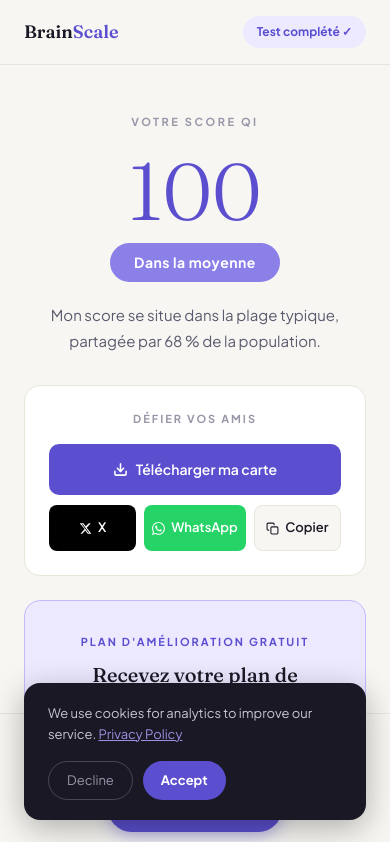
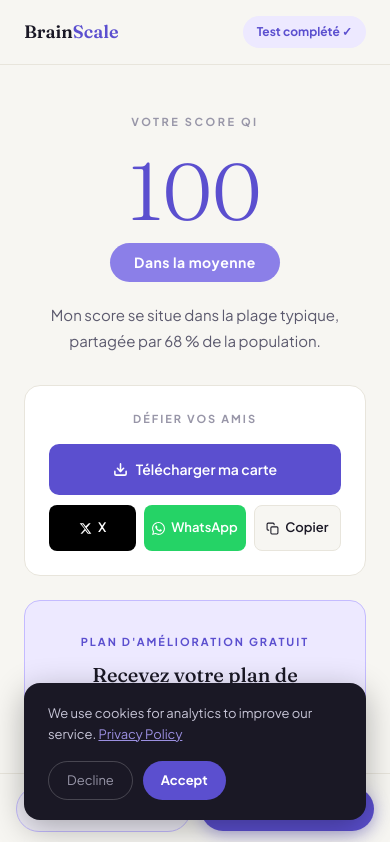
Before and after one commit to devbrainscale/brainscale, a Next.js app: page /fr/results in a window 390 px wide. Shown: the top 842 px of the page. Built offline with nearby package versions, Linux system fonts and the light colour scheme.

Commit message:
fix: premium overlay height, responsive sticky footer, replace dots with segments

```diff
--- a/src/app/fr/results/ResultsContent.tsx
+++ b/src/app/fr/results/ResultsContent.tsx
@@ -473,7 +473,7 @@ export default function FrResultsContent() {
 
         {/* PREMIUM TEASER */}
         <div style={{ position: "relative", borderRadius: "16px", overflow: "hidden", marginBottom: "28px" }}>
-          <div style={{ backgroundColor: "#fff", border: "1px solid #E8E5DC", padding: "32px", filter: "blur(4px)", userSelect: "none", pointerEvents: "none", minHeight: "320px" }}>
+          <div style={{ backgroundColor: "#fff", border: "1px solid #E8E5DC", padding: "32px", filter: "blur(4px)", userSelect: "none", pointerEvents: "none", minHeight: "660px" }}>
             <h3 style={{ fontFamily: "var(--font-display, serif)", fontSize: "17px", color: "#1A1825", marginBottom: "16px" }}>Profil cognitif détaillé</h3>
             {["Mémoire de travail : 94e percentile", "Traitement visuo-spatial : 87e percentile", "Raisonnement fluide : 96e percentile", "Vitesse de traitement : 79e percentile", "Attention soutenue : 88e percentile"].map((item) => (
               <div key={item} style={{ padding: "12px 0", borderBottom: "1px solid #E8E5DC", fontSize: "13px", color: "#5C5A6E" }}>{item}</div>
@@ -534,17 +534,26 @@ export default function FrResultsContent() {
       </main>
 
       {/* STICKY BOTTOM CTA */}
-      <div style={{ position: "fixed", bottom: 0, left: 0, right: 0, backgroundColor: "rgba(247,246,242,0.97)", backdropFilter: "blur(12px)", borderTop: "1px solid #E8E5DC", padding: "12px 20px", zIndex: 100 }}>
-        <div style={{ maxWidth: "680px", margin: "0 auto", display: "flex", alignItems: "center", justifyContent: "center", gap: "10px", flexWrap: "wrap" }}>
-          <span style={{ fontSize: "13px", color: "#5C5A6E", fontWeight: 500, whiteSpace: "nowrap" }}>
-            <strong style={{ color: "#1A1825" }}>Débloquer votre rapport</strong>
-          </span>
-          <button onClick={() => handleUnlock('basic')} disabled={checkoutLoading !== null}
-            style={{ backgroundColor: "#F0EEF8", color: "#5B4FCF", padding: "12px 22px", borderRadius: "999px", fontSize: "14px", fontWeight: 700, border: "1.5px solid #C4BBFF", cursor: checkoutLoading !== null ? "not-allowed" : "pointer", whiteSpace: "nowrap", opacity: checkoutLoading === 'basic' ? 0.6 : 1, transition: "all 0.15s ease" }}>
+      <style>{`
+        .bs-sticky { display:flex; align-items:center; justify-content:center; gap:10px; max-width:680px; margin:0 auto; }
+        .bs-sticky-label { font-size:13px; color:#5C5A6E; font-weight:500; white-space:nowrap; }
+        .bs-btn-basic { background:#F0EEF8; color:#5B4FCF; padding:12px 20px; border-radius:999px; font-size:13px; font-weight:700; border:1.5px solid #C4BBFF; white-space:nowrap; cursor:pointer; transition:all .15s; }
+        .bs-btn-premium { background:#5B4FCF; color:#fff; padding:12px 20px; border-radius:999px; font-size:13px; font-weight:700; border:none; white-space:nowrap; cursor:pointer; box-shadow:0 4px 16px rgba(91,79,207,.4); transition:all .15s; }
+        @media (max-width:480px) {
+          .bs-sticky { flex-wrap:nowrap; }
+          .bs-sticky-label { display:none; }
+          .bs-btn-basic, .bs-btn-premium { flex:1; text-align:center; font-size:12px; padding:12px 10px; }
+        }
+      `}</style>
+      <div style={{ position: "fixed", bottom: 0, left: 0, right: 0, backgroundColor: "rgba(247,246,242,0.97)", backdropFilter: "blur(12px)", borderTop: "1px solid #E8E5DC", padding: "12px 16px", zIndex: 100 }}>
+        <div className="bs-sticky">
+          <span className="bs-sticky-label"><strong style={{ color: "#1A1825" }}>Débloquer votre rapport</strong></span>
+          <button onClick={() => handleUnlock('basic')} disabled={checkoutLoading !== null} className="bs-btn-basic"
+            style={{ opacity: checkoutLoading === 'basic' ? 0.6 : 1 }}>
             {checkoutLoading === 'basic' ? "…" : "Essentiel — 14,99 $"}
           </button>
-          <button onClick={() => handleUnlock('premium')} disabled={checkoutLoading !== null}
-            style={{ backgroundColor: "#5B4FCF", color: "#fff", padding: "12px 22px", borderRadius: "999px", fontSize: "14px", fontWeight: 700, border: "none", cursor: checkoutLoading !== null ? "not-allowed" : "pointer", whiteSpace: "nowrap", boxShadow: "0 4px 16px rgba(91,79,207,0.4)", opacity: checkoutLoading === 'premium' ? 0.6 : 1, transition: "all 0.15s ease" }}>
+          <button onClick={() => handleUnlock('premium')} disabled={checkoutLoading !== null} className="bs-btn-premium"
+            style={{ opacity: checkoutLoading === 'premium' ? 0.6 : 1 }}>
             {checkoutLoading === 'premium' ? "…" : "Premium — 24,99 $"}
           </button>
         </div>
--- a/src/app/fr/test/page.tsx
+++ b/src/app/fr/test/page.tsx
@@ -185,15 +185,29 @@ export default function FrTestPage() {
           </button>
         </div>
 
-        <div style={{ display: "flex", justifyContent: "center", gap: "6px", marginTop: "48px", flexWrap: "wrap" }}>
-          {questions.map((_, i) => (
-            <div key={i} style={{
-              width: i === current ? "24px" : "8px", height: "8px", borderRadius: "999px",
-              backgroundColor: i <= current ? "#5B4FCF" : "#D4D0C8",
-              opacity: i < current ? 0.5 : 1, transition: "all 0.3s ease",
-            }} />
-          ))}
+        {/* PROGRESS SEGMENTS — 10 blocs de 4 questions */}
+        <div style={{ display: "flex", justifyContent: "center", gap: "4px", marginTop: "40px" }}>
+          {Array.from({ length: 10 }).map((_, i) => {
+            const segStart = i * 4;
+            const segEnd = (i + 1) * 4;
+            const isDone = current >= segEnd;
+            const isActive = current >= segStart && current < segEnd;
+            return (
+              <div key={i} style={{
+                height: "4px",
+                flex: 1,
+                maxWidth: "48px",
+                borderRadius: "2px",
+                backgroundColor: isDone ? "#5B4FCF" : isActive ? "#8B7FE8" : "#D4D0C8",
+                opacity: isDone ? 0.65 : 1,
+                transition: "all 0.3s ease",
+              }} />
+            );
+          })}
         </div>
+        <p style={{ textAlign: "center", fontSize: "11px", color: "#C4BBFF", marginTop: "10px", letterSpacing: "0.5px" }}>
+          {current + 1} / {questions.length}
+        </p>
       </main>
     </div>
   );
--- a/src/app/results/ResultsContent.tsx
+++ b/src/app/results/ResultsContent.tsx
@@ -471,7 +471,7 @@ export default function ResultsContent() {
 
         {/* PREMIUM TEASER */}
         <div style={{ position: "relative", borderRadius: "16px", overflow: "hidden", marginBottom: "28px" }}>
-          <div style={{ backgroundColor: "#fff", border: "1px solid #E8E5DC", padding: "32px", filter: "blur(4px)", userSelect: "none", pointerEvents: "none", minHeight: "320px" }}>
+          <div style={{ backgroundColor: "#fff", border: "1px solid #E8E5DC", padding: "32px", filter: "blur(4px)", userSelect: "none", pointerEvents: "none", minHeight: "660px" }}>
             <h3 style={{ fontFamily: "var(--font-display, serif)", fontSize: "17px", color: "#1A1825", marginBottom: "16px" }}>Detailed cognitive profile</h3>
             {["Working Memory Index: 94th percentile", "Visual-Spatial Processing: 87th percentile", "Fluid Reasoning: 96th percentile", "Processing Speed: 79th percentile", "Sustained Attention: 88th percentile"].map((item) => (
               <div key={item} style={{ padding: "12px 0", borderBottom: "1px solid #E8E5DC", fontSize: "13px", color: "#5C5A6E" }}>{item}</div>
@@ -532,17 +532,26 @@ export default function ResultsContent() {
       </main>
 
       {/* STICKY BOTTOM CTA */}
-      <div style={{ position: "fixed", bottom: 0, left: 0, right: 0, backgroundColor: "rgba(247,246,242,0.97)", backdropFilter: "blur(12px)", borderTop: "1px solid #E8E5DC", padding: "12px 20px", zIndex: 100 }}>
-        <div style={{ maxWidth: "680px", margin: "0 auto", display: "flex", alignItems: "center", justifyContent: "center", gap: "10px", flexWrap: "wrap" }}>
-          <span style={{ fontSize: "13px", color: "#5C5A6E", fontWeight: 500, whiteSpace: "nowrap" }}>
-            <strong style={{ color: "#1A1825" }}>Unlock your report</strong>
-          </span>
-          <button onClick={() => handleUnlock('basic')} disabled={checkoutLoading !== null}
-            style={{ backgroundColor: "#F0EEF8", color: "#5B4FCF", padding: "12px 22px", borderRadius: "999px", fontSize: "14px", fontWeight: 700, border: "1.5px solid #C4BBFF", cursor: checkoutLoading !== null ? "not-allowed" : "pointer", whiteSpace: "nowrap", opacity: checkoutLoading === 'basic' ? 0.6 : 1, transition: "all 0.15s ease" }}>
+      <style>{`
+        .bs-sticky { display:flex; align-items:center; justify-content:center; gap:10px; max-width:680px; margin:0 auto; }
+        .bs-sticky-label { font-size:13px; color:#5C5A6E; font-weight:500; white-space:nowrap; }
+        .bs-btn-basic { background:#F0EEF8; color:#5B4FCF; padding:12px 20px; border-radius:999px; font-size:13px; font-weight:700; border:1.5px solid #C4BBFF; white-space:nowrap; cursor:pointer; transition:all .15s; }
+        .bs-btn-premium { background:#5B4FCF; color:#fff; padding:12px 20px; border-radius:999px; font-size:13px; font-weight:700; border:none; white-space:nowrap; cursor:pointer; box-shadow:0 4px 16px rgba(91,79,207,.4); transition:all .15s; }
+        @media (max-width:480px) {
+          .bs-sticky { flex-wrap:nowrap; }
+          .bs-sticky-label { display:none; }
+          .bs-btn-basic, .bs-btn-premium { flex:1; text-align:center; font-size:12px; padding:12px 10px; }
+        }
+      `}</style>
+      <div style={{ position: "fixed", bottom: 0, left: 0, right: 0, backgroundColor: "rgba(247,246,242,0.97)", backdropFilter: "blur(12px)", borderTop: "1px solid #E8E5DC", padding: "12px 16px", zIndex: 100 }}>
+        <div className="bs-sticky">
+          <span className="bs-sticky-label"><strong style={{ color: "#1A1825" }}>Unlock your report</strong></span>
+          <button onClick={() => handleUnlock('basic')} disabled={checkoutLoading !== null} className="bs-btn-basic"
+            style={{ opacity: checkoutLoading === 'basic' ? 0.6 : 1 }}>
             {checkoutLoading === 'basic' ? "…" : "Essential — $14.99"}
           </button>
-          <button onClick={() => handleUnlock('premium')} disabled={checkoutLoading !== null}
-            style={{ backgroundColor: "#5B4FCF", color: "#fff", padding: "12px 22px", borderRadius: "999px", fontSize: "14px", fontWeight: 700, border: "none", cursor: checkoutLoading !== null ? "not-allowed" : "pointer", whiteSpace: "nowrap", boxShadow: "0 4px 16px rgba(91,79,207,0.4)", opacity: checkoutLoading === 'premium' ? 0.6 : 1, transition: "all 0.15s ease" }}>
+          <button onClick={() => handleUnlock('premium')} disabled={checkoutLoading !== null} className="bs-btn-premium"
+            style={{ opacity: checkoutLoading === 'premium' ? 0.6 : 1 }}>
             {checkoutLoading === 'premium' ? "…" : "Premium — $24.99"}
           </button>
         </div>
--- a/src/app/test/page.tsx
+++ b/src/app/test/page.tsx
@@ -213,18 +213,29 @@ export default function TestPage() {
           </button>
         </div>
 
-        <div style={{ display: "flex", justifyContent: "center", gap: "6px", marginTop: "48px", flexWrap: "wrap" }}>
-          {questions.map((_, i) => (
-            <div key={i} style={{
-              width: i === current ? "24px" : "8px",
-              height: "8px",
-              borderRadius: "999px",
-              backgroundColor: i < current ? "#5B4FCF" : i === current ? "#5B4FCF" : "#D4D0C8",
-              opacity: i < current ? 0.5 : 1,
-              transition: "all 0.3s ease",
-            }} />
-          ))}
+        {/* PROGRESS SEGMENTS — 10 blocks of 4 questions */}
+        <div style={{ display: "flex", justifyContent: "center", gap: "4px", marginTop: "40px" }}>
+          {Array.from({ length: 10 }).map((_, i) => {
+            const segStart = i * 4;
+            const segEnd = (i + 1) * 4;
+            const isDone = current >= segEnd;
+            const isActive = current >= segStart && current < segEnd;
+            return (
+              <div key={i} style={{
+                height: "4px",
+                flex: 1,
+                maxWidth: "48px",
+                borderRadius: "2px",
+                backgroundColor: isDone ? "#5B4FCF" : isActive ? "#8B7FE8" : "#D4D0C8",
+                opacity: isDone ? 0.65 : 1,
+                transition: "all 0.3s ease",
+              }} />
+            );
+          })}
         </div>
+        <p style={{ textAlign: "center", fontSize: "11px", color: "#C4BBFF", marginTop: "10px", letterSpacing: "0.5px" }}>
+          {current + 1} / {questions.length}
+        </p>
       </main>
     </div>
   );
```
